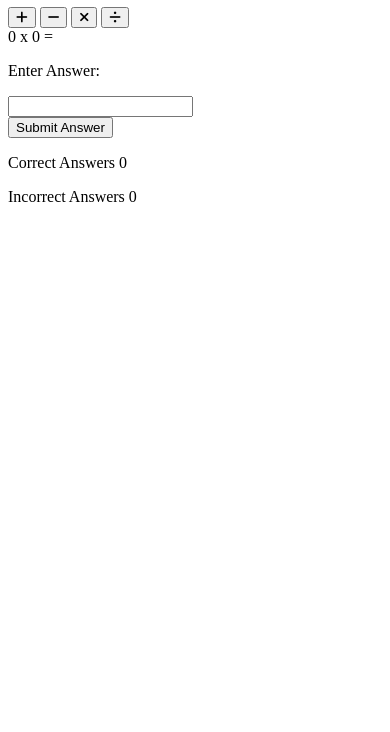
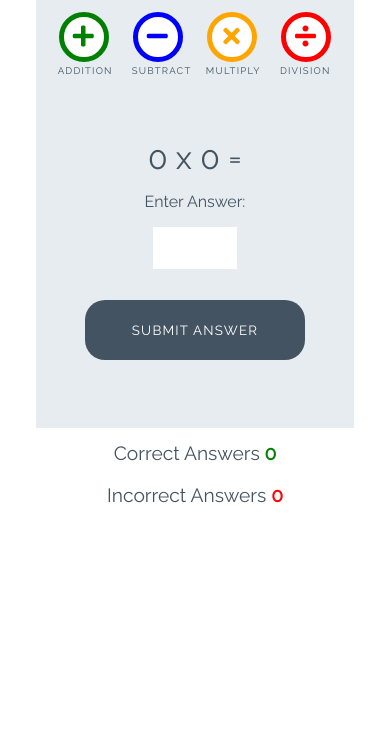
Before and after one commit to eva-may-JS/Love-Maths-Project, a plain HTML site: page index.html in a window 390 px wide. Shown: the part 112-844 px from the top of the page. Drawn offline with Linux system fonts and the light colour scheme.

Commit message:
Add CSS code

```diff
--- a/assets/css/style.css
+++ b/assets/css/style.css
@@ -0,0 +1,252 @@
+/* --------- Global style */
+
+body {
+    background-color: white;
+    font-family: "Raleway", sans-serif;
+    color: #445361;
+    text-align: center;
+}
+
+/* --------- Heading */
+
+.heading {
+    text-align: center;
+    font-size: 2.5rem;
+}
+
+.logo {
+    height: 40px;
+    padding-right: 5px;
+}
+
+/* --------- Game layout */
+
+.game-area {
+    background-color: #E6ECF0;
+    box-sizing: border-box;
+    width: 85%;
+    height: 65vh;
+    max-height: 450px;
+    max-width: 830px;
+    margin-left: auto;
+    margin-right: auto;
+    padding: 1%;
+}
+
+.question-area {
+    width: 50%;
+    font-size: 2rem;
+    margin: auto;
+    padding: 50px 0;
+}
+
+.question-area span {
+    padding: 0 15px;
+}
+
+.score-area {
+    margin: 5px auto;
+    width: 60%;
+    font-size: 1.2rem;
+}
+
+.controls-area {
+    width: 85%;
+    margin: 30px auto;
+}
+
+#score {
+    color: green;
+    font-weight: bold;
+}
+
+#incorrect {
+    color: red;
+    font-weight: bold;
+}
+
+.answer-message {
+    display: none;
+    font-size: 1rem;
+}
+
+#answer-box {
+    border: none;
+    color: #445361;
+    display: inline-block;
+    height: 40px;
+    width: 80px;
+    font-size: 1.2rem;
+}
+
+.scores {
+    display: inline-block;
+    padding: 25px;
+}
+
+/* --------- Buttons */
+
+.btn {
+    width: 220px;
+    height: 60px;
+    font-family: "Raleway", sans-serif;
+    text-transform: uppercase;
+    letter-spacing: 1.2px;
+    color: white;
+}
+
+.btn:focus {
+    outline: none;
+}
+
+.btn--big {
+    padding-top: 10px;
+    border-radius: 50%;
+    background-color: white;
+    border: 10px solid;
+    width: 100px;
+    height: 100px;
+    font-size: 3.2rem;
+    margin: 0 30px;
+    transition: all 0.5s;
+}
+
+.btn--big::after{
+    content: attr(data-type);
+    font-size: 1rem;
+    color: #445361;
+    position: relative;
+    left: -0.5em;
+}
+
+.btn--blue {
+    border-color: blue;
+    color: blue;
+}
+
+.btn--blue:active,
+.btn--blue:hover {
+    background-color: darkblue;
+    color: white;
+}
+
+.btn--orange {
+    border-color: orange;
+    color: orange;
+}
+
+.btn--orange:active,
+.btn--orange:hover {
+    background-color: darkorange;
+    color: white;
+}
+
+.btn--red {
+    border-color: red;
+    color: red;
+}
+
+.btn--red:active,
+.btn--red:hover {
+    background-color: darkred;
+    color: white;
+}
+
+.btn--green {
+    border-color: green;
+    color: green;
+}
+
+.btn--green:active,
+.btn--green:hover {
+    background-color: darkgreen;
+    color: white;
+}
+
+.btn--gray {
+    margin-top: 25px;
+    background-color: #445361;
+    border: 1px transparent;
+    border-radius: 20px;
+}
+
+.btn--gray:active,
+.btn--gray:hover {
+    background-color: #0d1013;
+}
+
+/* --------- Media queries */
+
+@media (max-width: 414px) {
+    .controls-area {
+        width: 100%;
+    }
+
+    .btn--big {
+        margin: 0 10px;
+        padding: 5px;
+        border: 5px solid;
+        width: 50px;
+        height: 50px;
+        font-size: 1.5rem;
+    }
+
+    .btn--big::after {
+        font-size: 0.6rem;
+        left: -0.7rem;
+    }
+
+    .question-area {
+        padding: 10% 0;
+        width: 100%;
+    }
+
+    .question-area span {
+        padding: 0;
+    }
+
+    .answer-message {
+        display: block;
+    }
+
+    #answer-box {
+        display: block;
+        margin: 0 auto;
+    }
+    .btn--gray {
+        margin-top: 0;
+    }
+
+    .score-area {
+        width: 100%;
+    }
+
+    .scores {
+        margin: 0.5em auto;
+        display: block;
+        padding: 5px;
+    }
+
+    .heading {
+        font-size: 2rem;
+    }
+}
+
+@media (max-width: 320px) {
+    .game-area {
+        height: 70vh;
+    }
+
+    .controls-area {
+        width: 75%;
+        margin: 10px auto;
+    }
+
+    .btn--big {
+        margin: 10px 10px;
+    }
+    .question-area {
+        padding: 10px 0;
+    }
+
+}
--- a/index.html
+++ b/index.html
@@ -6,7 +6,8 @@
     <meta name="viewport" content="width=device-width, initial-scale=1.0">
     <title>Document</title>
     <!-- Font Awesome and Google Fonts links-->
-    <script src="https://kit.fontawesome.com/1095b30dd0.js" crossorigin="anonymous"></script>
+    <link rel="stylesheet" href="https://use.fontawesome.com/releases/v5.7.2/css/all.css"
+        integrity="sha384-fnmOCqbTlWIlj8LyTjo7mOUStjsKC4pOpQbqyi7RrhN7udi9RwhKkMHpvLbHG9Sr" crossorigin="anonymous">
     <link href="https://fonts.googleapis.com/css?family=Raleway%7CRighteous" rel="stylesheet">
     <!-- CSS file -->
     <link rel="stylesheet" href="assets/css/style.css">
@@ -17,17 +18,17 @@
         <img class="logo" src="assets/images/logo.png" alt="logo"> Love Maths
     </h1>
     <div class="game-area">
-        <div class="controls-area"></div>
-            <button class="btn btn--big btn--green">
+        <div class="controls-area">
+            <button data-type="addition" class="btn btn--big btn--green">
                 <i class="fas fa-plus"></i>
             </button>
-            <button class="btn btn--big btn--blue">
+            <button data-type="subtract" class="btn btn--big btn--blue">
                 <i class="fas fa-minus"></i>
             </button>
-            <button class="btn btn--big btn--orange">
+            <button data-type="multiply" class="btn btn--big btn--orange">
                 <i class="fas fa-times"></i>
             </button>
-            <button class="btn btn--big btn--red">
+            <button data-type="division" class="btn btn--big btn--red">
                 <i class="fas fa-divide"></i>
             </button>
         </div>
@@ -39,7 +40,7 @@
             <p class="answer-message">Enter Answer:</p>
             <input id="answer-box" type="number">
         </div>
-    <button class="btn btn--gray">Submit Answer</button>
+        <button data-type="submit" class="btn btn--gray">Submit Answer</button>
     </div>
     <div class="score-area">
         <p class="scores">Correct Answers <span id="score">0</span></p>
```
Lines whose indentation alone changed are shown as unchanged.
